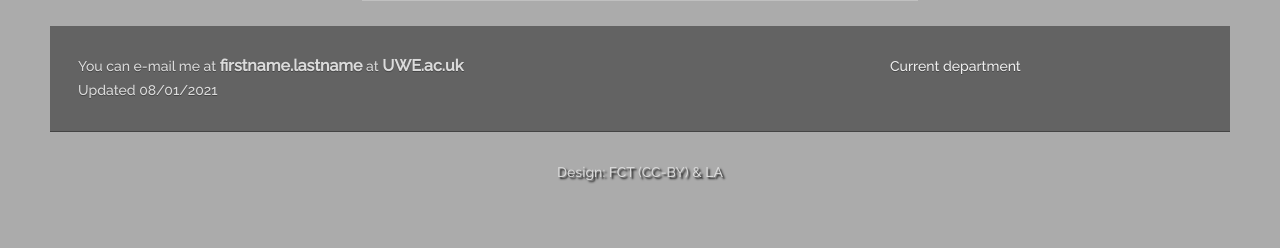
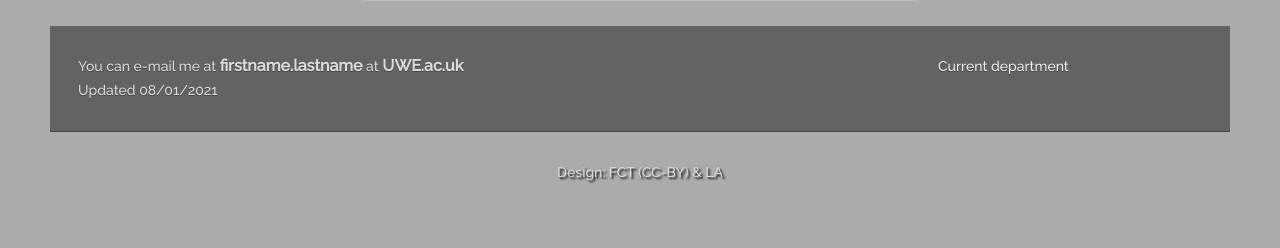
Before and after one commit to Laurarman/laurarman.github.io, a PHP site: page / in a window 1280 px wide. Shown: the part 996-1244 px from the top of the page. Run offline with PHP 8.4, Linux system fonts and the light colour scheme.

Commit message:
Update style.css
moved footer sidebar left edge by expanding footerContent width

```diff
--- a/style.css
+++ b/style.css
@@ -264,7 +264,7 @@ dd.alist p{margin-top:0.2em}
   padding-top: 0;
 }
 #footerContent {
-  width: 812px;
+  width: 860px;
   float: left;
 }
 #footerSidebar {
```
